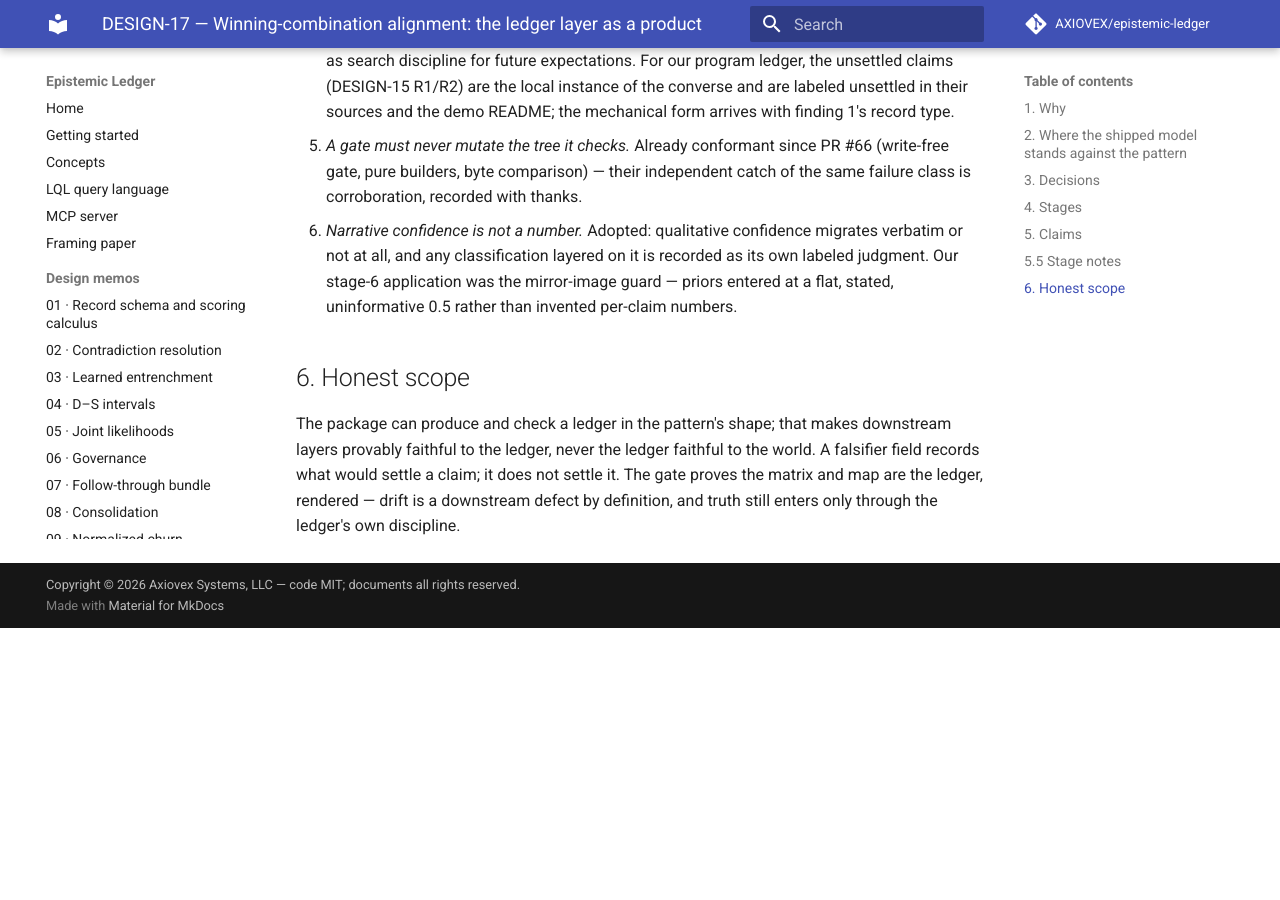
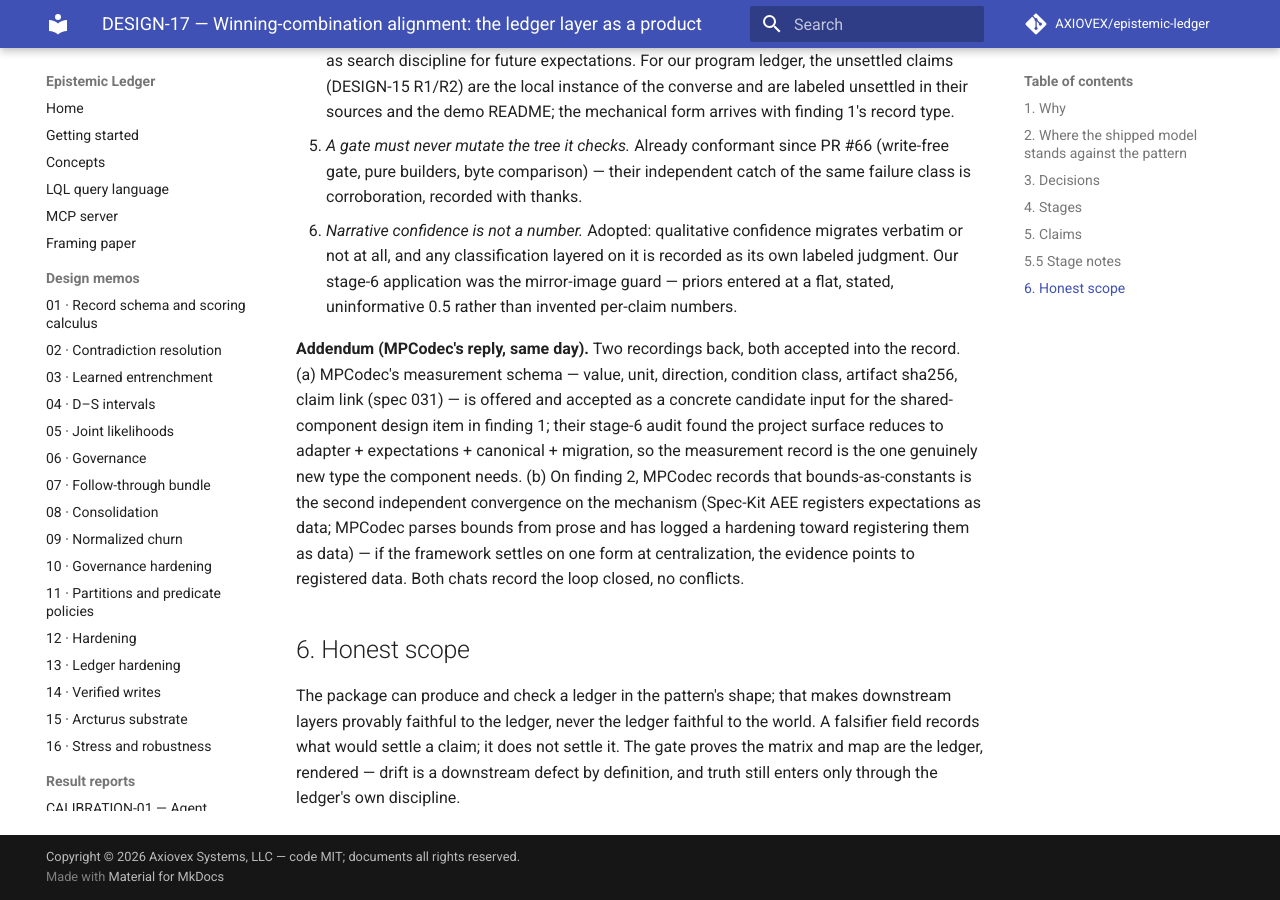
Before and after one commit to AXIOVEX/epistemic-ledger, an MkDocs documentation site: the page built from docs/DESIGN-17-pattern-alignment.md, in a window 1280 px wide and 900 px high, scrolled down 5446 px. Built offline with MkDocs 1.6.1 and Material for MkDocs 9.7.7, drawn with Linux system fonts in a browser that asks for light colours; comment, search, counter and statistics services are not loaded; before the commit the page ends 6074 px from its top, so only the background shows below that.

Commit message:
DESIGN-17 memo: MPCodec addendum — measurement schema candidate, bounds convergence

```diff
--- a/docs/DESIGN-17-pattern-alignment.md
+++ b/docs/DESIGN-17-pattern-alignment.md
@@ -321,6 +321,25 @@
    flat, stated, uninformative 0.5 rather than invented
    per-claim numbers.
 
+
+**Addendum (MPCodec's reply, same day).** Two recordings
+back, both accepted into the record. (a) MPCodec's
+measurement schema — value, unit, direction, condition
+class, artifact sha256, claim link (spec 031) — is
+offered and accepted as a concrete candidate input for
+the shared-component design item in finding 1; their
+stage-6 audit found the project surface reduces to
+adapter + expectations + canonical + migration, so the
+measurement record is the one genuinely new type the
+component needs. (b) On finding 2, MPCodec records that
+bounds-as-constants is the second independent convergence
+on the mechanism (Spec-Kit AEE registers expectations as
+data; MPCodec parses bounds from prose and has logged a
+hardening toward registering them as data) — if the
+framework settles on one form at centralization, the
+evidence points to registered data. Both chats record
+the loop closed, no conflicts.
+
 ## 6. Honest scope
 
 The package can produce and check a ledger in the
```
